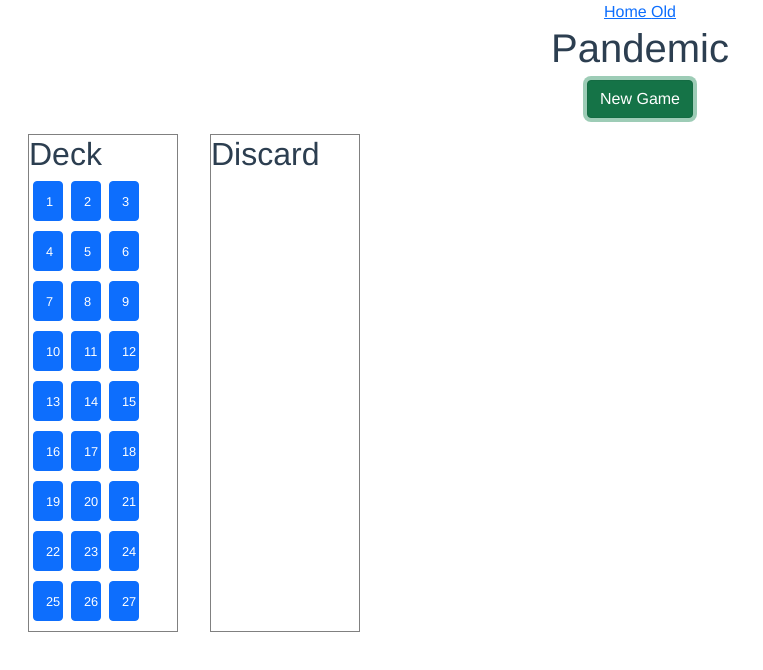
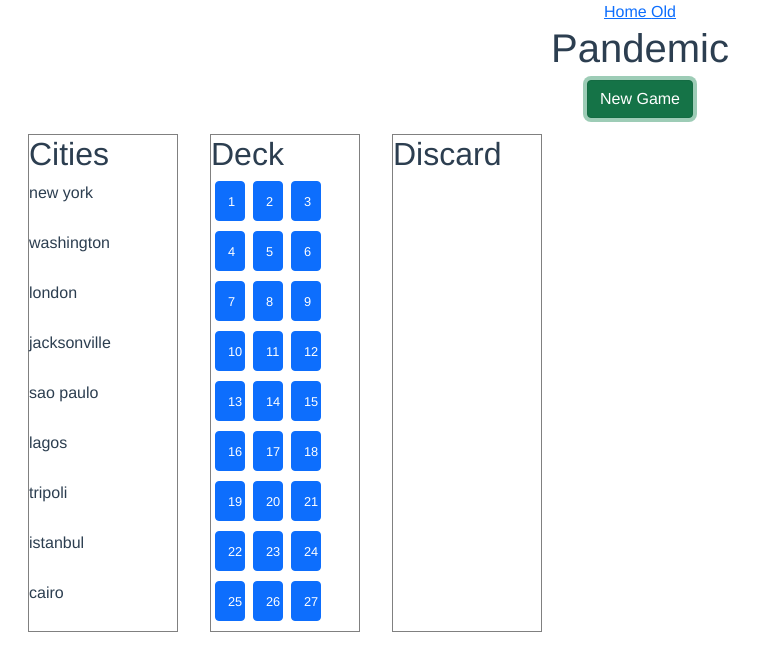
Before and after one commit to MikesAtMIT/pandemic, a Vue app: page / in a window 1280 px wide. Both pictures are taken after a click on the button "New Game". Shown: the top 670 px of the page, without its empty margins (0-763 px from the left). Built offline with nearby package versions, Linux system fonts and the light colour scheme.

Commit message:
add city names

```diff
--- a/src/components/Stack.vue
+++ b/src/components/Stack.vue
@@ -6,6 +6,7 @@
       :key="city.name"
       class="city-row"
     >
+      <span v-if="showNames">{{ city.name }}</span>
       <card
         v-for="card in cardsByCity[city.name]"
         :key="card.id"
@@ -38,7 +39,11 @@
     },
     active: {
       type: Boolean,
-      required: true,
+      default: false,
+    },
+    showNames: {
+      type: Boolean,
+      default: false,
     },
   },
   computed: {
--- a/src/views/Board.vue
+++ b/src/views/Board.vue
@@ -7,6 +7,11 @@
       New Game
     </b-button>
     <div class="board">
+      <stack
+        v-if="stacks.length"
+        :stack="createStack('Cities')"
+        show-names
+      ></stack>
       <stack
         v-for="(stack, idx) in stacks"
         :key="idx"
```
